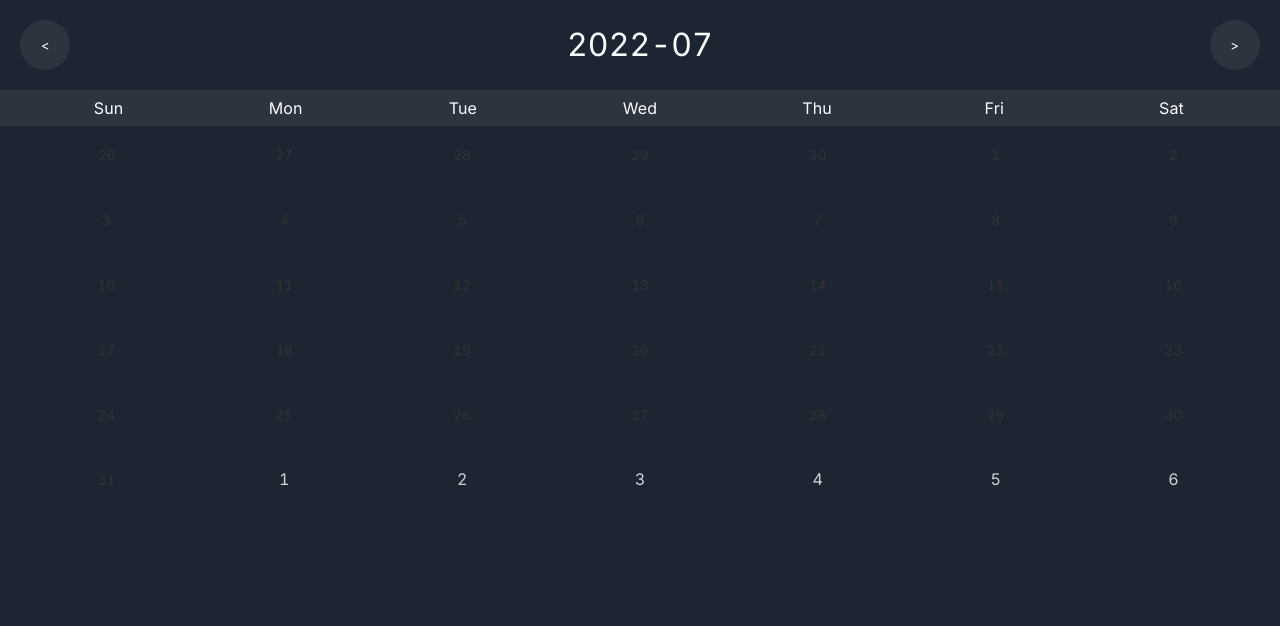
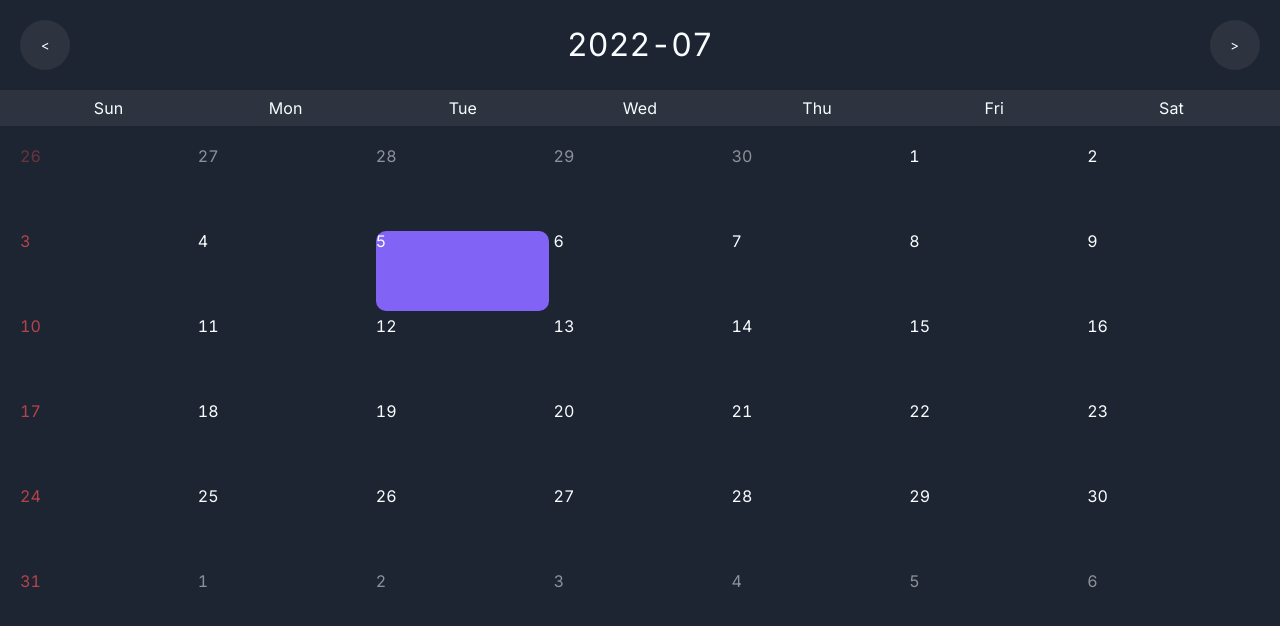
Before and after one commit to profitGyu/Todo_calendar, a React (Create React App) app: page / in a window 1280 px wide. Shown: the top 626 px of the page. Built offline with nearby package versions, Linux system fonts and the light colour scheme; a web font is replaced by a local one.

Commit message:
feat: 켈린더 css 적용

```diff
--- a/src/routes/calendar/calendarForm/calendar.module.scss
+++ b/src/routes/calendar/calendarForm/calendar.module.scss
@@ -37,21 +37,46 @@
     display: grid;
     grid-template-columns: repeat(7, 1fr);
     grid-gap: 5px;
-    justify-items: center;
+    justify-items: start;
     padding: 20px;
-    text-align: center;
 
     .noCurrent {
-      opacity: 0.8;
+      opacity: 0.5;
     }
 
-    td {
-      width: auto;
-      height: 60px;
+    .item {
+      width: 100%;
+      height: 80px;
+
+      button {
+        display: flex;
+        flex-direction: column;
+        width: 100%;
+        height: 100%;
+        font-size: 1em;
+        color: colors.$TEXT_WHITE;
+
+        .itemContainer {
+          display: flex;
+        }
+      }
+
+      .today {
+        padding-bottom: 5px;
+        background: colors.$PRIMARY;
+        border-radius: 10px;
+      }
+
+      button:focus {
+        border: 3px solid colors.$SUB_BACKGROUND;
+        transform: scale(1.2);
+      }
     }
 
-    td:nth-of-type(7n + 1) {
-      color: colors.$DANGER;
+    .item:nth-of-type(7n + 1) {
+      button {
+        color: colors.$DANGER;
+      }
     }
   }
 }
--- a/src/routes/calendar/calendarForm/calendarItem.tsx
+++ b/src/routes/calendar/calendarForm/calendarItem.tsx
@@ -1,19 +1,27 @@
 import styles from './calendar.module.scss'
+import { cx } from 'styles'
+
+import { memo, useMemo } from 'react'
+
+import { useRecoilValue } from 'recoil'
+import selectDateState from '../state'
+
 import dayjs from 'dayjs'
-import { memo } from 'react'
-import { cx } from 'styles'
 
 interface Props {
   num: number
-  NoCurrent: boolean
+  noCurrent?: boolean
 }
 
-const CalendarItem = ({ num, NoCurrent }: Props) => {
-  const today = dayjs().format('DD')
+const CalendarItem = ({ num, noCurrent }: Props) => {
+  const selectDate = useRecoilValue(selectDateState)
+  const isNow = useMemo(() => selectDate.format('YYYY-MM-') + num === dayjs().format('YYYY-MM-D'), [selectDate, num])
 
   return (
-    <td className={cx({ [styles.noCurrent]: NoCurrent })}>
-      <button type='button'>{num}</button>
+    <td className={cx(styles.item, { [styles.noCurrent]: noCurrent })}>
+      <button type='button' className={cx({ [styles.today]: isNow && !noCurrent })}>
+        <div className={styles.itemContainer}>{num}</div>
+      </button>
     </td>
   )
 }
--- a/src/routes/calendar/calendarForm/index.tsx
+++ b/src/routes/calendar/calendarForm/index.tsx
@@ -1,7 +1,8 @@
 import styles from './calendar.module.scss'
-import dayjs from 'dayjs'
-import { useMemo, useState } from 'react'
+import { useMemo } from 'react'
 import CalendarItem from './calendarItem'
+import { useRecoilState } from 'recoil'
+import selectDateState from '../state'
 
 const DAY = [
   {
@@ -35,7 +36,7 @@ const DAY = [
 ]
 
 const CalenderForm = () => {
-  const [selectDate, setSelectDate] = useState(dayjs())
+  const [selectDate, setSelectDate] = useRecoilState(selectDateState)
 
   const prevDay = useMemo(() => selectDate.subtract(1, 'month').endOf('month').get('day') + 1, [selectDate])
   const preLastDate = useMemo(() => Number(selectDate.subtract(1, 'month').endOf('month').format('DD')), [selectDate])
@@ -74,18 +75,16 @@ const CalenderForm = () => {
         <tr className={styles.grid}>
           {new Array(prevDay % 7 === 0 ? 0 : prevDay).fill(0).map((_, i) => {
             const preKey = `pre-day-${i}`
-            return <CalendarItem num={preLastDate - prevDay + i + 1} key={preKey} NoCurrent={false} />
+            return <CalendarItem num={preLastDate - prevDay + i + 1} key={preKey} noCurrent />
           })}
           {new Array(lastDate).fill(0).map((_, i) => {
             const CurrentKey = `current-day-${i}`
-            return <CalendarItem num={i + 1} key={CurrentKey} NoCurrent={false} />
+            return <CalendarItem num={i + 1} key={CurrentKey} />
           })}
-          {new Array(7 - lastDay).fill(0).map((_, i) => (
-            // eslint-disable-next-line react/no-array-index-key
-            <td key={`next-day-${i}`} className={styles.noCurrent}>
-              {i + 1}
-            </td>
-          ))}
+          {new Array(7 - lastDay).fill(0).map((_, i) => {
+            const preKey = `next-day-${i}`
+            return <CalendarItem key={preKey} num={i + 1} noCurrent />
+          })}
         </tr>
       </tbody>
     </table>
```
